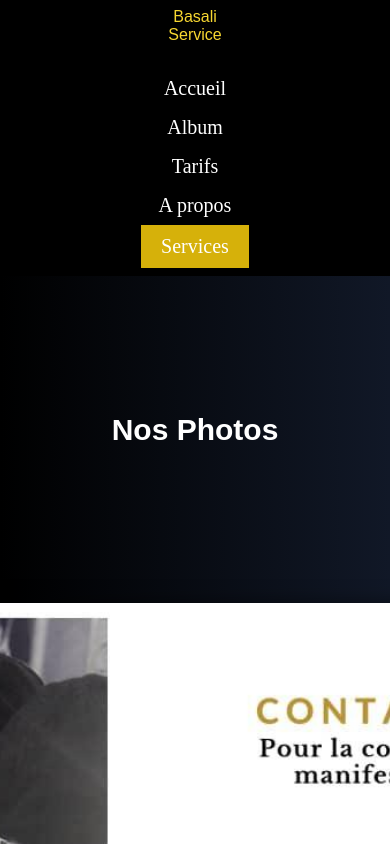
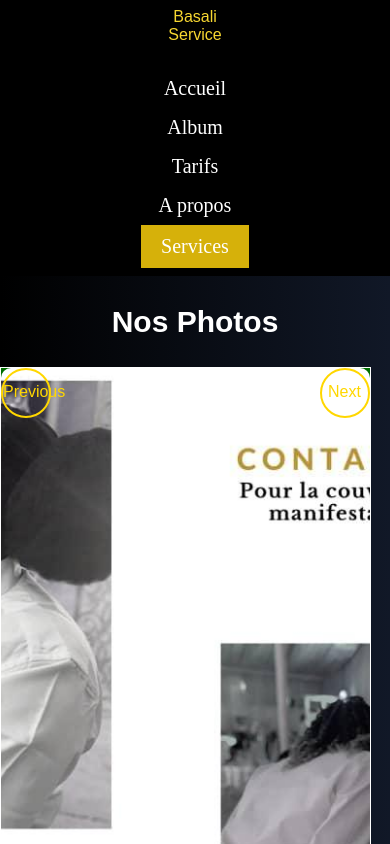
Before and after one commit to joelleakilimali/basaliservice-frontend, a React (Create React App) app: page /album in a window 390 px wide. Shown: the top 844 px of the page. Built offline with nearby package versions, Linux system fonts and the light colour scheme.

Commit message:
fix album

```diff
--- a/src/pages/Album.js
+++ b/src/pages/Album.js
@@ -61,12 +61,12 @@ function AlbumPage() {
       <div>
         <Navbar />
       </div>
-      <div className="flex flex-col bg-gradient-to-r from-black to-gray-900 min-h-screen text-gray-200 relative py-24">
-        <h1 className="text-white font-bold text-3xl py-10">Nos Photos</h1>
-        <div className="pictures-container">
+      <div className="flex flex-col bg-gradient-to-r from-black to-gray-900 min-h-screen text-gray-200 relative py-4">
+        <h1 className="text-white font-bold text-3xl py-3">Nos Photos</h1>
+        {/* {  <div className="pictures-container">
           <div
-            className="picture-modal flex flex-col "
-            style={{ height: "1500px" }}
+            className="picture-modal flex flex-col"
+            style={{ height: "80vh" }}
           >
             <div
               className="picture-modal-content"
@@ -91,7 +91,40 @@ function AlbumPage() {
                   src={image}
                   alt="photo_mariage"
                   className="slider-image-img"
-                  width="200px"
+                  style={{ width: "100%", height: "auto" }}
+                />
+              </div>
+            ))}
+          </Slider>
+        </div>} */}
+        <div className="pictures-container">
+          <div
+            className="picture-modal flex flex-col"
+            style={{ height: "80vh" }}
+          >
+            <div
+              className="picture-modal-content"
+              style={{
+                backgroundImage: `url(${selectedPicture})`,
+                width: "100%",
+                height: "100%",
+              }}
+            ></div>
+          </div>
+          <Slider {...settings}>
+            {images.map((image, index) => (
+              <div
+                key={index}
+                className={`slider-image ${
+                  currentImageIndex === index ? "active" : ""
+                }`}
+                onClick={() => handlePictureClick(index)}
+              >
+                <img
+                  src={image}
+                  alt="photo_mariage"
+                  className="slider-image-img"
+                  style={{ width: "100%", height: "auto" }}
                 />
               </div>
             ))}
--- a/src/pages/album.css
+++ b/src/pages/album.css
@@ -107,3 +107,32 @@
   border-radius: 10px; /* Add rounded corners */
   overflow: hidden; /* Hide overflowing content */
 }
+@media (max-width: 768px) {
+  .pictures-container {
+    height: 500px; /* Réglez la hauteur en fonction du contenu */
+    margin: 0;
+    width: 95%; /* Ajustez la largeur selon vos besoins */
+    background-color: green;
+    border: 1px solid white;
+  }
+  .slick-dots {
+    display: flex;
+    align-items: center;
+    justify-content: center;
+    position: absolute;
+    top: 100%;
+    visibility: hidden;
+    height: 5rem;
+    width: auto; /* Ajustez la largeur en fonction du contenu */
+  }
+  .slider-image {
+    height: 100%; /* Occupe toute la hauteur disponible */
+  }
+  .slick-prev,
+  .slick-next {
+    width: 50px; /* Réduisez la taille des boutons de navigation */
+    height: 50px;
+    font-size: 16px; /* Réduisez la taille de la police */
+    top: 5%; /* Ajustez la position verticale des boutons */
+  }
+}
```
